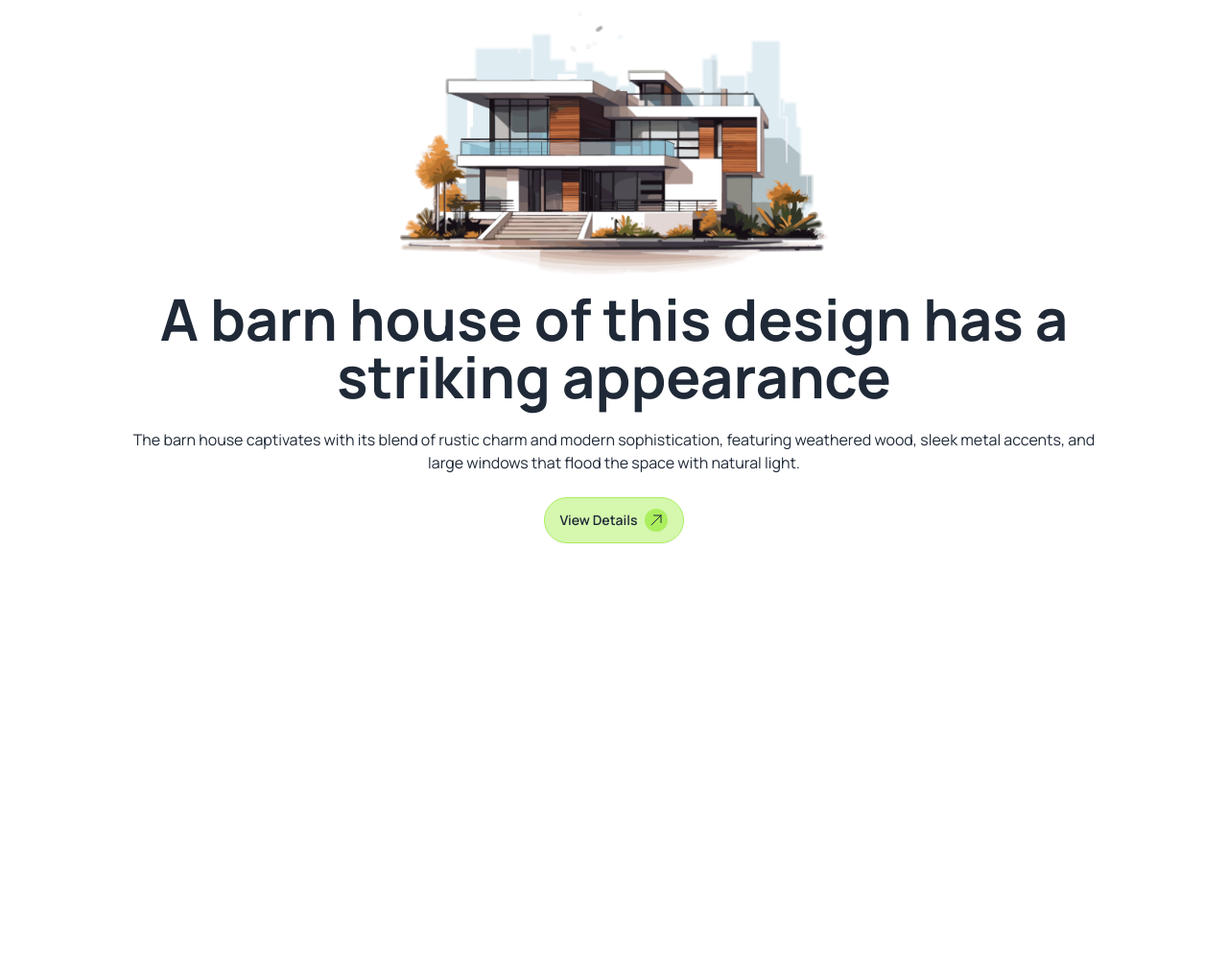
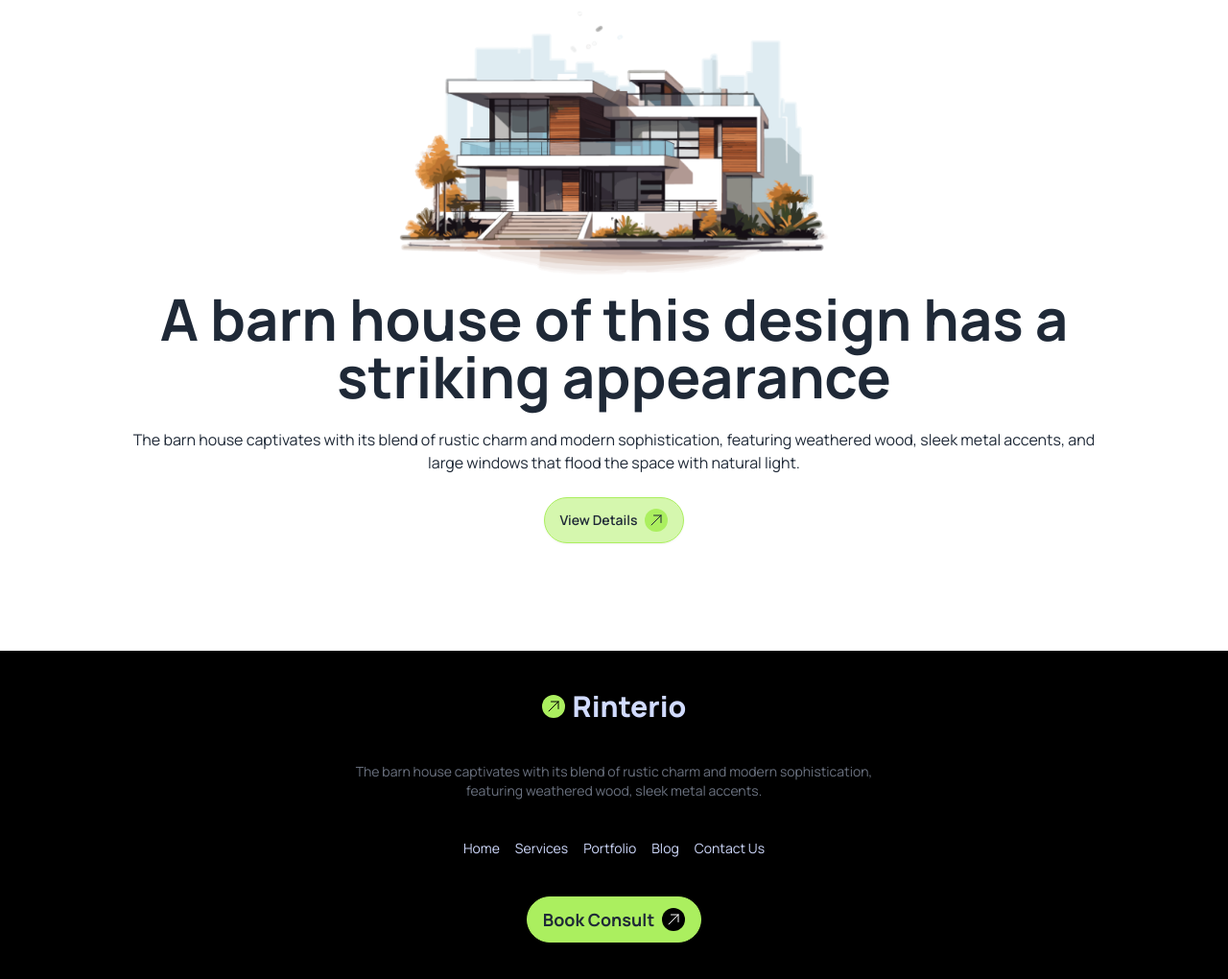
Before and after one commit to NaziaIslam2024/Rinterior_Assignment-3, a plain HTML site: page index.html in a window 1280 px wide. Shown: the part 72-1092 px from the top of the page at 96% size. Before the commit the page ends 800 px from the top, so only its background shows below. Drawn offline with nearby package versions, Linux system fonts and the light colour scheme.

Commit message:
footer section done

```diff
--- a/index.html
+++ b/index.html
@@ -31,7 +31,7 @@
 </head>
 <body class="font-manrope">
     <!-- header section starts -->
-    <header class="md:container md:mx-auto">
+    <header class="md:container md:mx-auto mb-24">
       <!-- navbar style starts -->
       <nav>
         <div class="navbar">
@@ -127,7 +127,36 @@
     </main>
 
     <!-- footer section starts -->
-     <footer></footer>
+    <footer class="footer footer-center bg-black text-primary-content p-10">
+      <!-- <aside> -->
+        <div class="flex">
+          <svg xmlns="http://www.w3.org/2000/svg" fill="none" viewBox="0 0 24 24" stroke-width="1.5" stroke="currentColor" class="text-black bg-[#ABEF5F] rounded-full size-6 p-1">
+            <path stroke-linecap="round" stroke-linejoin="round" d="m4.5 19.5 15-15m0 0H8.25m11.25 0v11.25" />
+          </svg>
+          <a class="text-3xl font-extrabold">Rinterio</a>
+        </div>
+        <p class="text-gray-500">The barn house captivates with its blend of rustic charm and modern sophistication,<br> featuring weathered wood, sleek metal accents.</p>
+      <!-- </aside> -->
+      <nav class="grid lg:grid-flow-col gap-4">
+        <a class="link link-hover">Home</a>
+        <a class="link link-hover">Services</a>
+        <a class="link link-hover">Portfolio</a>
+        <a class="link link-hover">Blog</a>
+        <a class="link link-hover">Contact Us</a>
+      </nav>
+      <button class="hidden md:flex btn md:flex-row bg-rinterior-primary border border-rinterior-primary rounded-3xl">
+        <a class="text-lg font-bold">Book Consult</a>
+        <svg xmlns="http://www.w3.org/2000/svg" fill="none" viewBox="0 0 24 24" stroke-width="1.5" stroke="currentColor" class="bg-black text-white rounded-full size-6 p-1">
+          <path stroke-linecap="round" stroke-linejoin="round" d="m4.5 19.5 15-15m0 0H8.25m11.25 0v11.25" />
+        </svg>
+      </button>
+      <button class="md:hidden btn btn-block flex bg-rinterior-primary border border-rinterior-primary rounded-3xl">
+        <a class="text-lg font-bold">Book Consult</a>
+        <svg xmlns="http://www.w3.org/2000/svg" fill="none" viewBox="0 0 24 24" stroke-width="1.5" stroke="currentColor" class="bg-black text-white rounded-full size-6 p-1">
+          <path stroke-linecap="round" stroke-linejoin="round" d="m4.5 19.5 15-15m0 0H8.25m11.25 0v11.25" />
+        </svg>
+      </button>
+    </footer>
 
 </body>
 </html>
```
